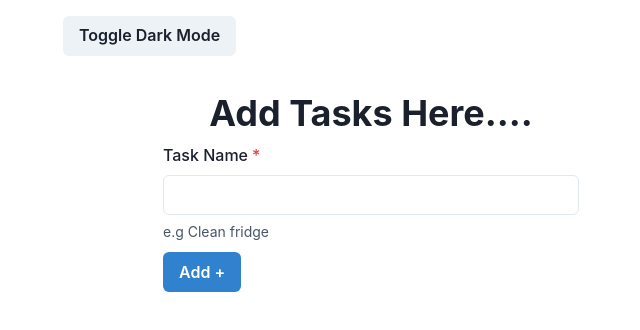
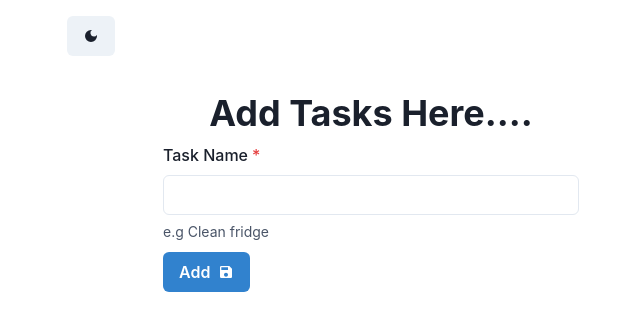
Before and after one commit to janardhanpg/todo-self, a React (Vite) app: page / in a window 1280 px wide. Shown: the top 330 px of the page, without its empty margins (269-909 px from the left). Built offline with nearby package versions, Linux system fonts and the light colour scheme.

Commit message:
Add Button Styling

```diff
--- a/package.json
+++ b/package.json
@@ -18,7 +18,8 @@
     "framer-motion": "^11.11.9",
     "react": "^18.3.1",
     "react-bootstrap": "^2.10.5",
-    "react-dom": "^18.3.1"
+    "react-dom": "^18.3.1",
+    "react-icons": "^5.3.0"
   },
   "devDependencies": {
     "@eslint/js": "^9.11.1",
--- a/src/App.tsx
+++ b/src/App.tsx
@@ -7,8 +7,11 @@ import {
   useColorMode,
   Button,
   Divider,
-  Heading,Container
+  Heading,
+  Container,
+  Tooltip,
 } from "@chakra-ui/react";
+import { MdDarkMode, MdLightMode } from "react-icons/md";
 
 interface TaskList {
   id: number;
@@ -61,10 +64,22 @@ function App() {
   };
 
   return (
-    <Container maxW='container.sm'>
-      <Button onClick={toggleColorMode} right={1} position={'relative'}>
-        Toggle {colorMode === "light" ? "Dark" : "Light"} Mode
-      </Button>
+    <Container maxW="container.sm">
+      <Tooltip
+        label={
+          colorMode === "light"
+            ? "Switch to Dark Mode"
+            : "Switch to Light Mode "
+        }
+      >
+        <Button onClick={toggleColorMode}>
+          {colorMode === "light" ? (
+            <MdDarkMode></MdDarkMode>
+          ) : (
+            <MdLightMode></MdLightMode>
+          )}
+        </Button>
+      </Tooltip>
       <AddTask onAddTask={onAddTask}></AddTask>
 
       {taskLists.some((t) => !t.completed) && (
--- a/src/components/AddTask.tsx
+++ b/src/components/AddTask.tsx
@@ -8,8 +8,9 @@ import {
   Button,
   Input,
   Container,
+  Tooltip,
 } from "@chakra-ui/react";
-
+import { MdSave } from "react-icons/md";
 const exTasks = [
   "Do my laundry",
   "Cancel milk delivery ",
@@ -73,15 +74,17 @@ const AddTask: React.FC<AddTaskProps> = ({ onAddTask }) => {
             value={taskName}
           />
           <FormHelperText>e.g {exTasks[randomIndex]}</FormHelperText>
-
+          <Tooltip label="Add Task">
             <Button
+              rightIcon={<MdSave />}
               colorScheme="blue"
               type="submit"
               marginTop={3}
               onClick={handleSubmit}
             >
-            Add +
+              Add
             </Button>
+          </Tooltip>
         </Container>
       </FormControl>
     </div>
--- a/src/components/DisplayList.tsx
+++ b/src/components/DisplayList.tsx
@@ -1,8 +1,16 @@
 import React from "react";
-import { List, ListItem, Button, Wrap, Flex,Container } from "@chakra-ui/react";
-
+import {
+  List,
+  ListItem,
+  Button,
+  Wrap,
+  Flex,
+  Container,
+  Tooltip,
+} from "@chakra-ui/react";
+import { MdDelete, MdCheckCircle, MdPendingActions } from "react-icons/md";
 interface Task {
-    id:number;
+  id: number;
   taskName: string;
   completed: boolean;
 }
@@ -24,19 +32,33 @@ const DisplayList: React.FC<DisplayListProps> = ({
   );
 
   return (
-    <Container maxW='container.sm'>
+    <Container maxW="container.sm">
       <List spacing={3}>
         {filteredTasks.map((task) => (
           <ListItem key={task.id}>
             <Flex justifyContent="space-between" alignItems="center">
               <span>{task.taskName}</span>
               <Wrap spacing={4}>
-              <Button onClick={() => handleComplete(task.id)}>
-                {task.completed ? "Not Completed" : "Completed"}
+                <Tooltip
+                  label={task.completed ? "Mark Inomplete" : "Mark Complete"}
+                  aria-label="Toggle Task Completion"
+                >
+                  <Button
+                    leftIcon={
+                      task.completed ? <MdPendingActions /> : <MdCheckCircle />
+                    }
+                    onClick={() => handleComplete(task.id)}
+                  >
+                    {/* {task.completed ? "Not Completed" : "Completed"} */}
                   </Button>
-              <Button colorScheme="red" onClick={() => handleDelete(task.id)}>
-                Delete
-              </Button>
+                </Tooltip>
+                <Tooltip label="Delete Task" aria-label="Delete Task">
+                  <Button
+                    leftIcon={<MdDelete />}
+                    colorScheme="red"
+                    onClick={() => handleDelete(task.id)}
+                  ></Button>
+                </Tooltip>
               </Wrap>
             </Flex>
           </ListItem>
```
Also changed, not shown: 1 other file (tests, documents, lock files or other folders). Lines whose indentation alone changed are shown as unchanged.
